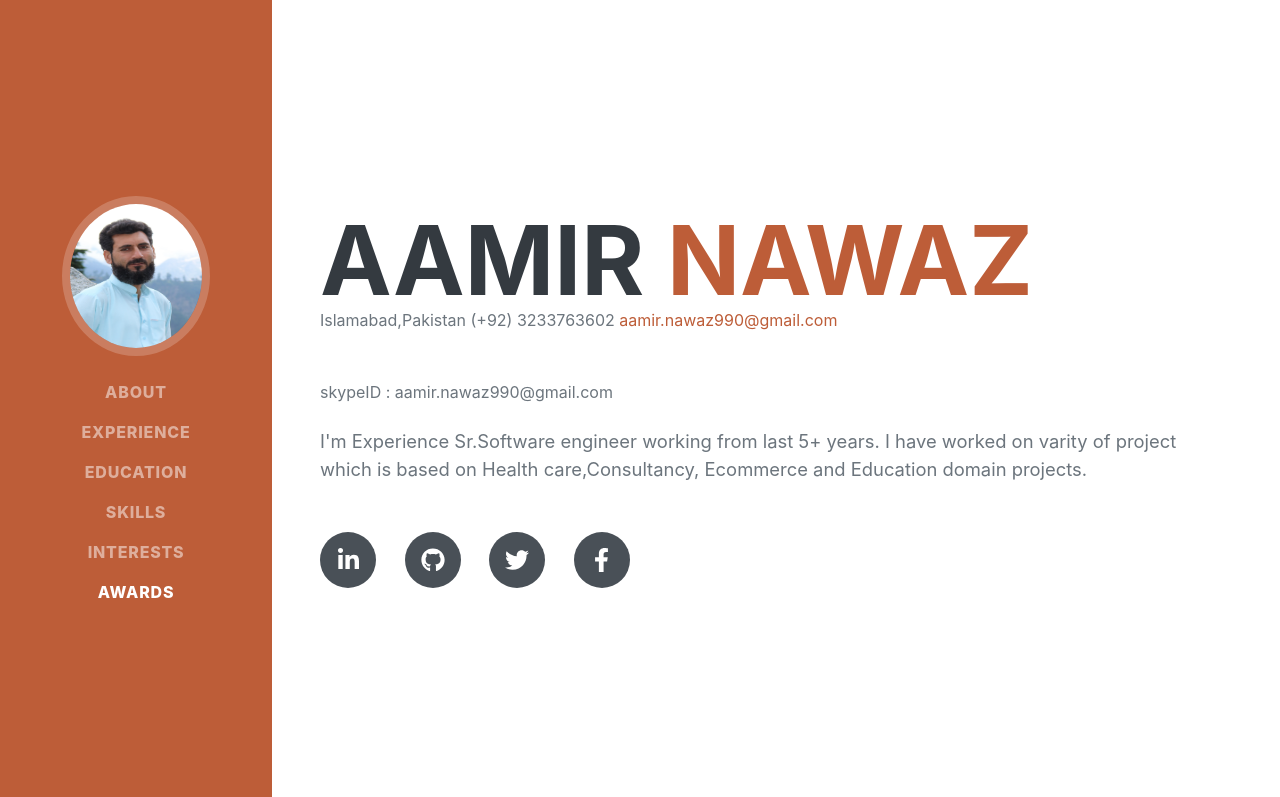
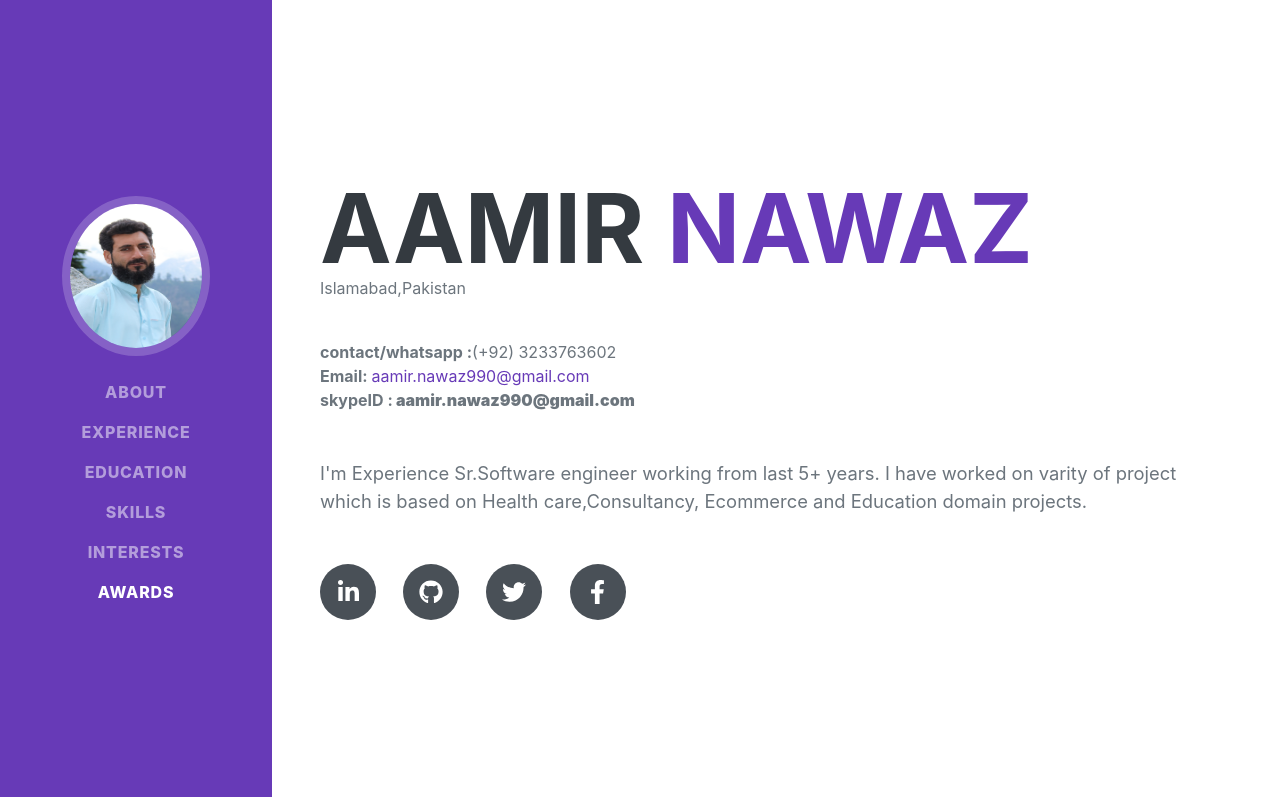
Before and after one commit to AamirNawaz/myportfolio, a plain HTML site: page index.html in a window 1280 px wide. Shown: the top 797 px of the page. Drawn offline with nearby package versions, Linux system fonts and the light colour scheme; a web font is replaced by a local one.

Commit message:
updated colors and contact details

```diff
--- a/index.html
+++ b/index.html
@@ -44,12 +44,12 @@
                         <span class="text-primary">Nawaz</span>
                     </h1>
                     <div class="mb-5">
-                        Islamabad,Pakistan (+92) 3233763602
-                        <a href="mailto:aamir.nawaz990@gmail.com">aamir.nawaz990@gmail.com</a>
+                        <address>Islamabad,Pakistan </address><br>
+						<strong>contact/whatsapp :</strong>(+92) 3233763602 <br>
+                        <strong>Email: </strong><a href="mailto:aamir.nawaz990@gmail.com">aamir.nawaz990@gmail.com</a><br>
+						<strong>skypeID :<strong> aamir.nawaz990@gmail.com
                     </div>
-					<div class="mb-4">
-					skypeID : aamir.nawaz990@gmail.com
-					</div>
+
                     <p class="lead mb-5">I'm Experience Sr.Software engineer working from last 5+ years. I have worked on varity of project which is based on Health care,Consultancy, Ecommerce and Education domain projects.</p>
                     <div class="social-icons">
                         <a class="social-icon" href="#"><i class="fab fa-linkedin-in"></i></a>
```
Also changed, not shown: css/styles.css.
